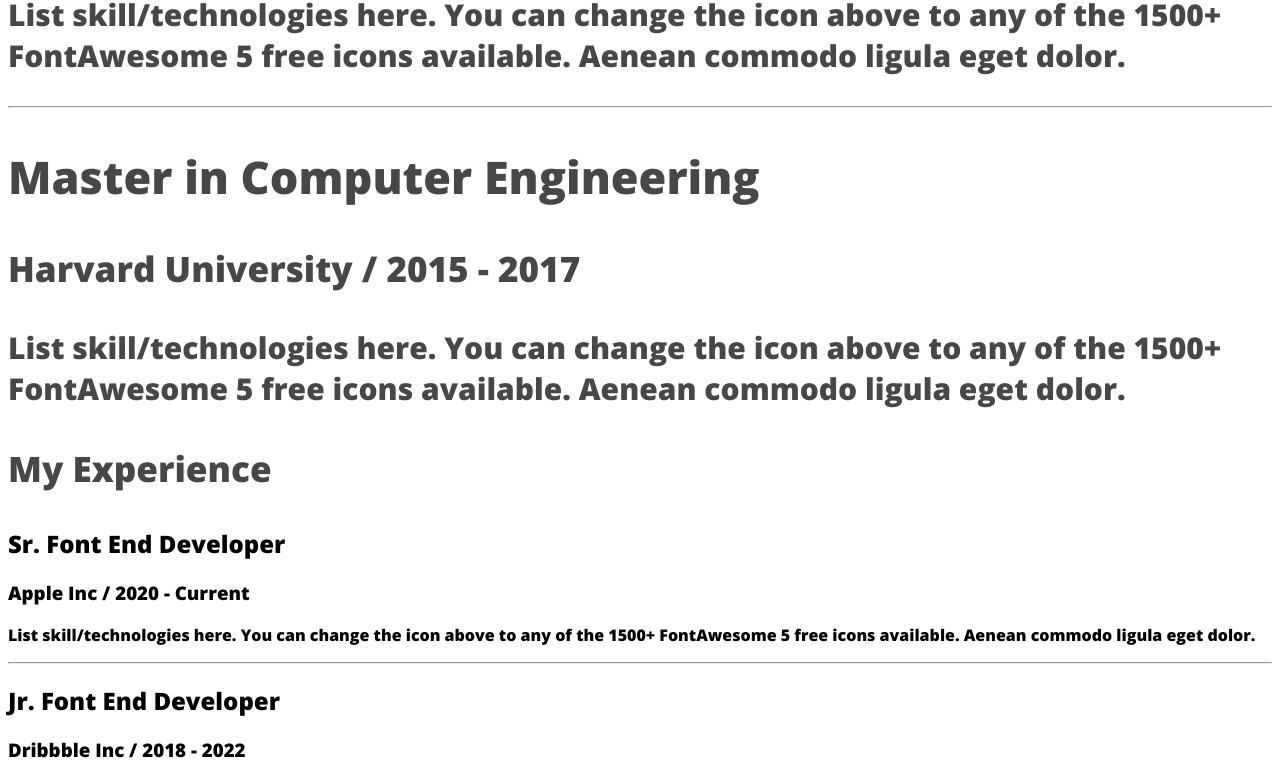
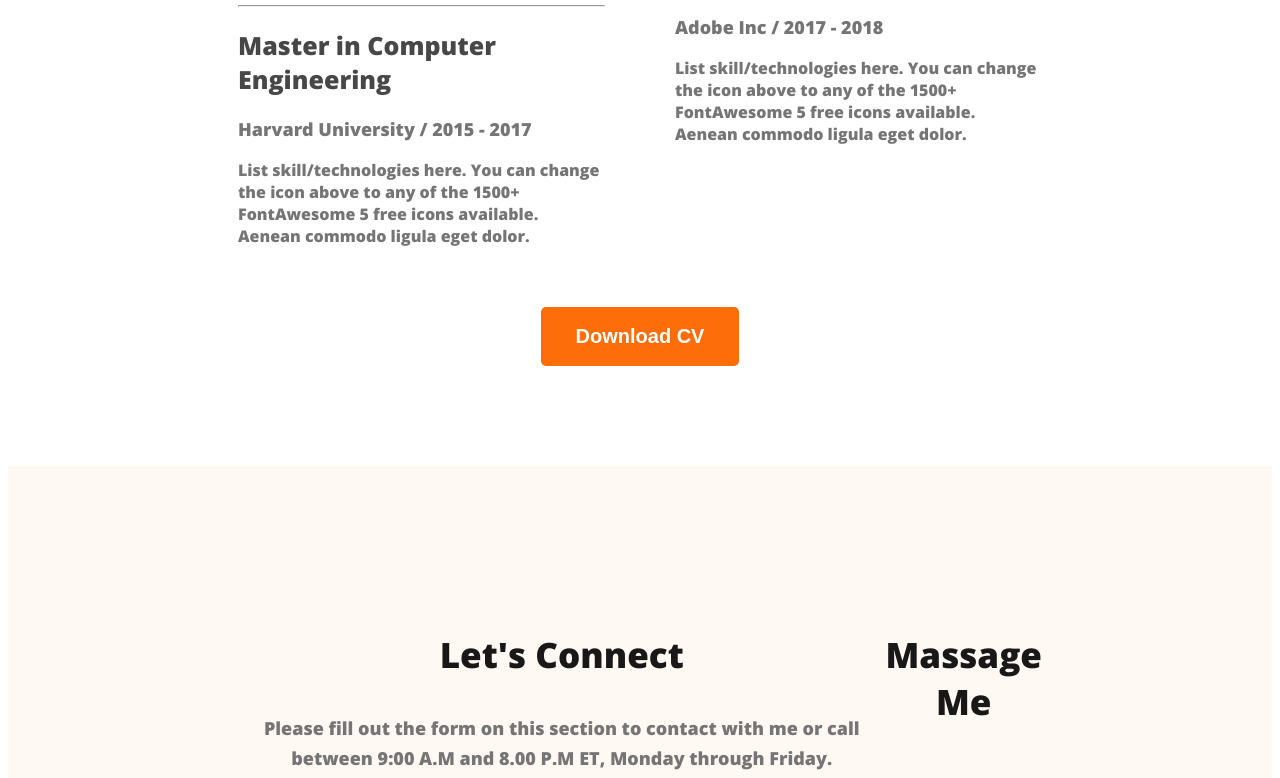
Before and after one commit to KhEliash/web-developer-portfolio, a plain HTML site: page index.html in a window 1280 px wide. Shown: the part 3395-4173 px from the top of the page. Drawn offline with nearby package versions, Linux system fonts and the light colour scheme.

Commit message:
resume and basic footet

```diff
--- a/index.html
+++ b/index.html
@@ -171,8 +171,20 @@
             </div>
           </div>
         </div>
+        <div class="download-cv"><button class="btn-primary">Download CV</button></div>
       </section>
     </main>
-    <footer></footer>
+    <footer>
+      <div class="footer-column">
+        <h3 class="section-title">Let's Connect</h3>
+        <p class="section-description">Please fill out the form on this section to contact with me or call between 9:00 A.M and 8.00 P.M ET, Monday through Friday.</p>
+        <div class="social-links">
+          <a href=""><img src="images/icons/facebook.png" alt=""></a><a href=""><img src="images/icons/twitter.png" alt=""></a><a href=""><img src="images/icons/insta.png" alt=""></a>
+        </div>
+      </div>
+      <div class="footer-column">
+        <h3 class="section-title">Massage Me</h3>
+      </div>
+    </footer>
   </body>
 </html>
--- a/style.css
+++ b/style.css
@@ -150,4 +150,37 @@ main section {
   color: #474747;
   font-size: 30px;
   font-weight: 700;
+  margin-bottom: 30px;
 }
+.resume-container{
+  display: flex;
+  gap: 70px;
+  margin: 0 230px;
+}
+.resume-item-title{
+  font-size: 25px;
+  font-weight: 700;
+  color: #474747;
+}
+.resume-item-institute{
+  font-size: 18px;
+}
+.resume-item-description{
+  font-size: 16px;
+}
+.resume-item-description,.resume-item-institute{
+  color: #757575;
+
+}
+.download-cv{
+  text-align: center;
+  margin-top: 30px;
+}
+/* footer style */
+footer{
+  display: flex;
+   background: #FFF8F3;
+   color: #FFF8F3;
+   padding: 130px 230px;
+   margin-top: 100px;
+}
```
